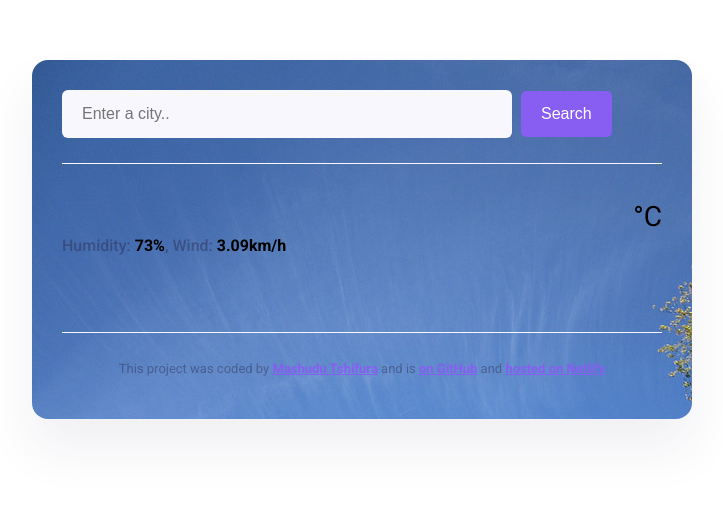
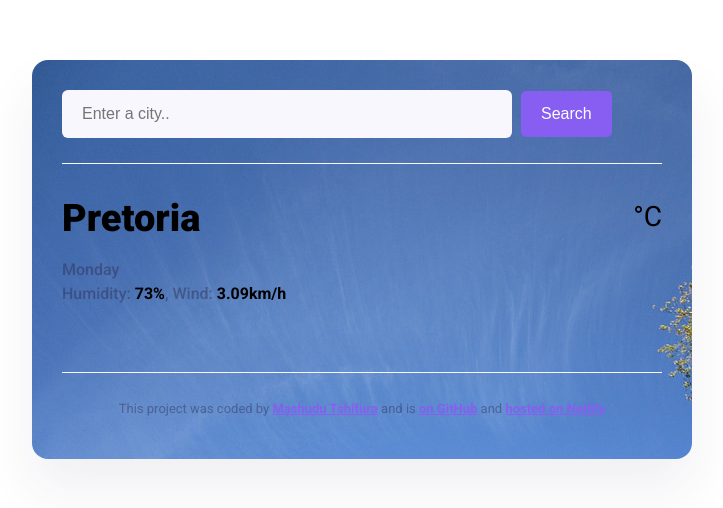
Before and after one commit to mashudutshifura/My-weather-app, a website built with Parcel: page index.html in a window 1280 px wide. Shown: the whole page, without its empty margins (278-1001 px from the left). Built offline with nearby package versions, Linux system fonts and the light colour scheme.

Commit message:
update index.html

```diff
--- a/index.html
+++ b/index.html
@@ -14,10 +14,7 @@
     <title>My weather application</title>
   </head>
   <body>
-    <div
-      class="weather-app"
-      style="background: url(src/image/background.jpg)"
-    >
+    <div class="weather-app" style="background: url(src/image/background.jpg)">
       <header>
         <form id="search-form">
           <input
@@ -33,9 +30,9 @@
       <main>
         <div class="current-weather-app">
           <div>
-            <h1 class="current-weather-city" id="city"></h1>
+            <h1 class="current-weather-city" id="city">Pretoria</h1>
             <p class="current-weather-details">
-              <span id="time"></span> <span id="description"></span>
+              <span id="time">Monday</span> <span id="description"></span>
               <br />
               Humidity: <strong id="humidity">73%</strong>, Wind:
               <strong id="wind-speed">3.09km/h</strong>
--- a/src/styles.css
+++ b/src/styles.css
@@ -9,7 +9,6 @@ a {
 }
 
 .weather-app {
-  background: url("src/image/background.jpg");
   max-width: 600px;
   margin: 60px auto;
   padding: 30px;
```
